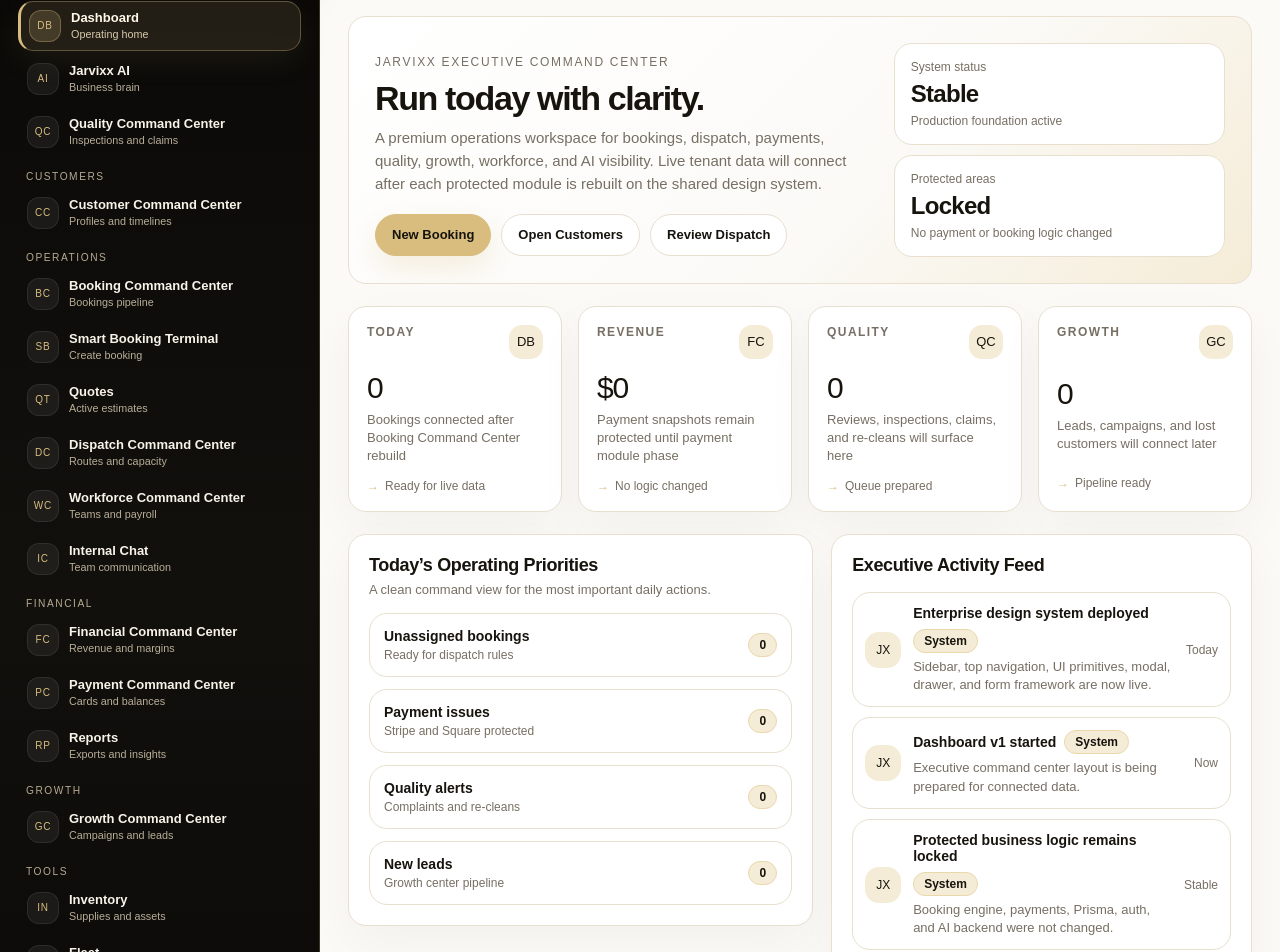
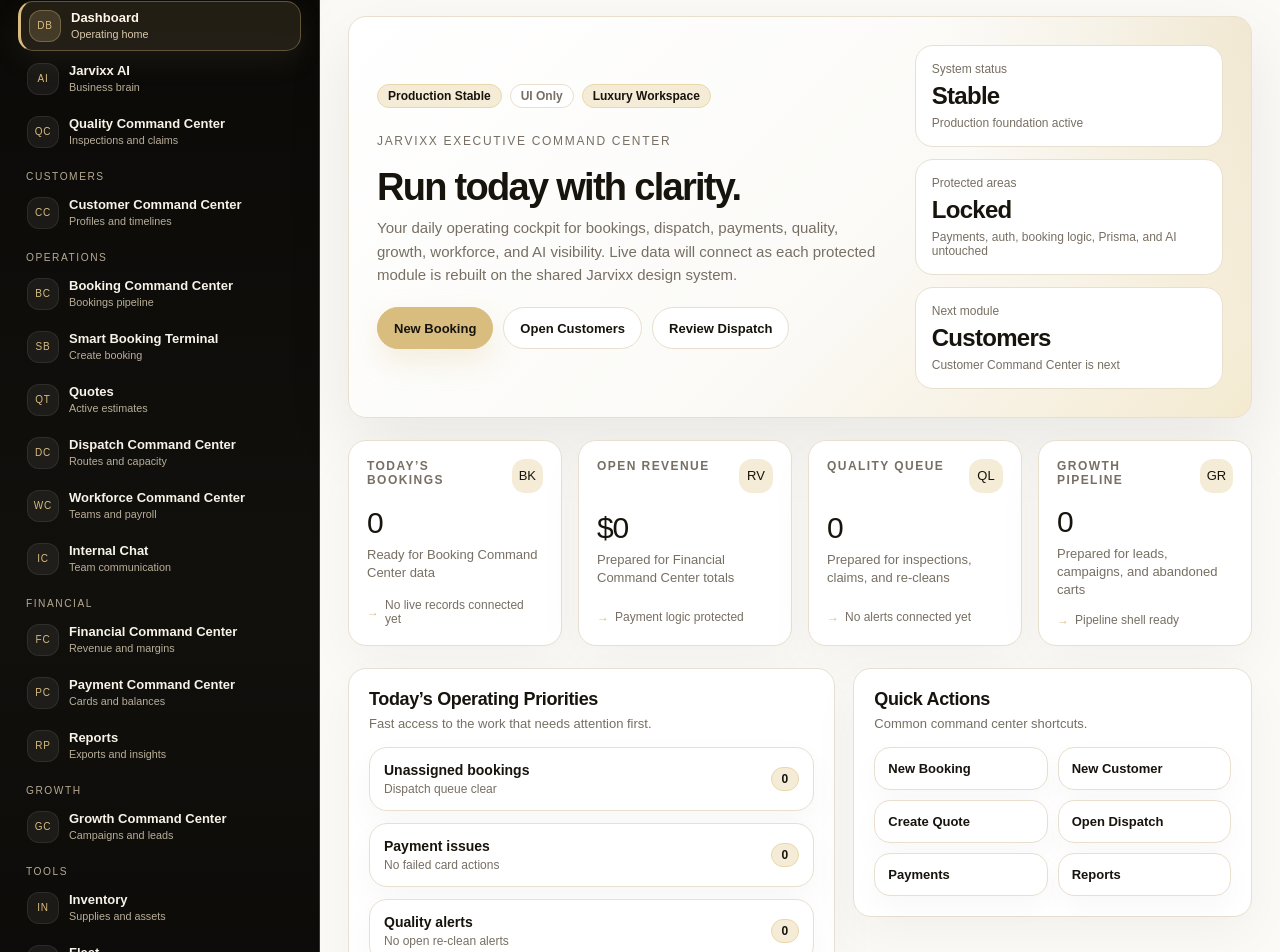
Before and after one commit to 360jarvis/JARVISV4, a Next.js app: page /app in a window 1280 px wide. Shown: the part 180-1132 px from the top of the page. Built offline with nearby package versions, Linux system fonts and the light colour scheme.

Commit message:
Dashboard v2 polish
Polishes the executive dashboard with stronger hero hierarchy, quick actions, operations board, and premium spacing. UI only; no protected business logic changes.

```diff
--- a/app/app/page.tsx
+++ b/app/app/page.tsx
@@ -2,16 +2,25 @@
 import { ActivityFeed, Badge, Button, Card, KpiCard, MetricGrid, StatCard } from '../../components/ui/index';
 
 const todayPriorities = [
-  { label: 'Unassigned bookings', value: '0', supportingText: 'Ready for dispatch rules' },
-  { label: 'Payment issues', value: '0', supportingText: 'Stripe and Square protected' },
-  { label: 'Quality alerts', value: '0', supportingText: 'Complaints and re-cleans' },
-  { label: 'New leads', value: '0', supportingText: 'Growth center pipeline' }
+  { label: 'Unassigned bookings', value: '0', supportingText: 'Dispatch queue clear', href: '/app/dispatch' },
+  { label: 'Payment issues', value: '0', supportingText: 'No failed card actions', href: '/app/payments' },
+  { label: 'Quality alerts', value: '0', supportingText: 'No open re-clean alerts', href: '/app/quality' },
+  { label: 'New leads', value: '0', supportingText: 'Growth queue ready', href: '/app/growth' }
+];
+
+const quickActions = [
+  { label: 'New Booking', href: '/app/bookings/new' },
+  { label: 'New Customer', href: '/app/customers' },
+  { label: 'Create Quote', href: '/app/quotes' },
+  { label: 'Open Dispatch', href: '/app/dispatch' },
+  { label: 'Payments', href: '/app/payments' },
+  { label: 'Reports', href: '/app/reports' }
 ];
 
 const activity = [
-  { id: '1', title: 'Enterprise design system deployed', detail: 'Sidebar, top navigation, UI primitives, modal, drawer, and form framework are now live.', time: 'Today', type: 'system' as const },
-  { id: '2', title: 'Dashboard v1 started', detail: 'Executive command center layout is being prepared for connected data.', time: 'Now', type: 'system' as const },
-  { id: '3', title: 'Protected business logic remains locked', detail: 'Booking engine, payments, Prisma, auth, and AI backend were not changed.', time: 'Stable', type: 'system' as const }
+  { id: '1', title: 'Dashboard command center upgraded', detail: 'Executive dashboard layout is now ready for connected module data.', time: 'Now', type: 'system' as const },
+  { id: '2', title: 'Navigation polish deployed', detail: 'Sidebar supports collapse behavior, active route state, and single page scrolling.', time: 'Today', type: 'system' as const },
+  { id: '3', title: 'Business logic remains protected', detail: 'Booking engine, payments, Prisma, auth, and AI backend were not changed.', time: 'Stable', type: 'system' as const }
 ];
 
 export default function AppDashboardPage() {
@@ -21,56 +30,85 @@
         <section
           className="lux-card"
           style={{
-            padding: 26,
+            padding: 28,
             display: 'grid',
-            gridTemplateColumns: '1.2fr 0.8fr',
-            gap: 22,
-            alignItems: 'center',
-            background: 'linear-gradient(135deg, #ffffff 0%, #fbfaf7 58%, #f5ecd7 100%)',
-            overflow: 'hidden'
+            gridTemplateColumns: '1.25fr 0.75fr',
+            gap: 24,
+            alignItems: 'stretch',
+            background: 'radial-gradient(circle at top right, rgba(216,189,127,0.24), transparent 32%), linear-gradient(135deg, #ffffff 0%, #fbfaf7 58%, #f4ead1 100%)',
+            overflow: 'hidden',
+            boxShadow: '0 26px 70px rgba(23,19,13,0.08)'
           }}
         >
-          <div>
+          <div style={{ display: 'grid', alignContent: 'center' }}>
+            <div style={{ display: 'flex', gap: 8, flexWrap: 'wrap', marginBottom: 14 }}>
+              <Badge tone="gold">Production Stable</Badge>
+              <Badge tone="neutral">UI Only</Badge>
+              <Badge tone="gold">Luxury Workspace</Badge>
+            </div>
             <p className="kicker">Jarvixx Executive Command Center</p>
-            <h2 style={{ margin: '8px 0 10px', fontSize: 34, letterSpacing: '-0.04em', lineHeight: 1.02 }}>Run today with clarity.</h2>
-            <p style={{ margin: 0, color: 'var(--jarvixx-muted)', fontSize: 15, lineHeight: 1.55, maxWidth: 700 }}>
-              A premium operations workspace for bookings, dispatch, payments, quality, growth, workforce, and AI visibility. Live tenant data will connect after each protected module is rebuilt on the shared design system.
+            <h2 style={{ margin: '8px 0 10px', fontSize: 38, letterSpacing: '-0.045em', lineHeight: 1 }}>Run today with clarity.</h2>
+            <p style={{ margin: 0, color: 'var(--jarvixx-muted)', fontSize: 15, lineHeight: 1.58, maxWidth: 760 }}>
+              Your daily operating cockpit for bookings, dispatch, payments, quality, growth, workforce, and AI visibility. Live data will connect as each protected module is rebuilt on the shared Jarvixx design system.
             </p>
-            <div style={{ display: 'flex', gap: 10, flexWrap: 'wrap', marginTop: 18 }}>
+            <div style={{ display: 'flex', gap: 10, flexWrap: 'wrap', marginTop: 20 }}>
               <Button href="/app/bookings/new">New Booking</Button>
               <Button href="/app/customers" variant="secondary">Open Customers</Button>
               <Button href="/app/dispatch" variant="secondary">Review Dispatch</Button>
             </div>
           </div>
-          <div style={{ display: 'grid', gap: 10 }}>
+          <div style={{ display: 'grid', gap: 12 }}>
             <StatCard label="System status" value="Stable" supportingText="Production foundation active" />
-            <StatCard label="Protected areas" value="Locked" supportingText="No payment or booking logic changed" />
+            <StatCard label="Protected areas" value="Locked" supportingText="Payments, auth, booking logic, Prisma, and AI untouched" />
+            <StatCard label="Next module" value="Customers" supportingText="Customer Command Center is next" />
           </div>
         </section>
 
         <MetricGrid>
-          <KpiCard label="Today" value="0" detail="Bookings connected after Booking Command Center rebuild" trend={{ label: 'Ready for live data', direction: 'flat' }} icon="DB" />
-          <KpiCard label="Revenue" value="$0" detail="Payment snapshots remain protected until payment module phase" trend={{ label: 'No logic changed', direction: 'flat' }} icon="FC" />
-          <KpiCard label="Quality" value="0" detail="Reviews, inspections, claims, and re-cleans will surface here" trend={{ label: 'Queue prepared', direction: 'flat' }} icon="QC" />
-          <KpiCard label="Growth" value="0" detail="Leads, campaigns, and lost customers will connect later" trend={{ label: 'Pipeline ready', direction: 'flat' }} icon="GC" />
+          <KpiCard label="Today’s Bookings" value="0" detail="Ready for Booking Command Center data" trend={{ label: 'No live records connected yet', direction: 'flat' }} icon="BK" />
+          <KpiCard label="Open Revenue" value="$0" detail="Prepared for Financial Command Center totals" trend={{ label: 'Payment logic protected', direction: 'flat' }} icon="RV" />
+          <KpiCard label="Quality Queue" value="0" detail="Prepared for inspections, claims, and re-cleans" trend={{ label: 'No alerts connected yet', direction: 'flat' }} icon="QL" />
+          <KpiCard label="Growth Pipeline" value="0" detail="Prepared for leads, campaigns, and abandoned carts" trend={{ label: 'Pipeline shell ready', direction: 'flat' }} icon="GR" />
         </MetricGrid>
 
-        <section style={{ display: 'grid', gridTemplateColumns: '1.05fr 0.95fr', gap: 18, alignItems: 'start' }}>
-          <Card title="Today’s Operating Priorities" subtitle="A clean command view for the most important daily actions.">
+        <section style={{ display: 'grid', gridTemplateColumns: '1.1fr 0.9fr', gap: 18, alignItems: 'start' }}>
+          <Card title="Today’s Operating Priorities" subtitle="Fast access to the work that needs attention first.">
             <div style={{ display: 'grid', gap: 12 }}>
               {todayPriorities.map((item) => (
-                <div key={item.label} style={{ display: 'grid', gridTemplateColumns: '1fr auto', gap: 12, alignItems: 'center', padding: 14, border: '1px solid var(--jarvixx-border)', borderRadius: 18, background: '#fff' }}>
+                <a key={item.label} href={item.href} style={{ display: 'grid', gridTemplateColumns: '1fr auto', gap: 12, alignItems: 'center', padding: 14, border: '1px solid var(--jarvixx-border)', borderRadius: 18, background: '#fff', color: 'inherit', boxShadow: '0 14px 36px rgba(23,19,13,0.035)' }}>
                   <div>
                     <div style={{ fontSize: 14, fontWeight: 700 }}>{item.label}</div>
                     <div style={{ color: 'var(--jarvixx-muted)', fontSize: 12, marginTop: 4 }}>{item.supportingText}</div>
                   </div>
                   <Badge tone="gold">{item.value}</Badge>
-                </div>
+                </a>
               ))}
             </div>
           </Card>
 
+          <Card title="Quick Actions" subtitle="Common command center shortcuts.">
+            <div style={{ display: 'grid', gridTemplateColumns: 'repeat(2, minmax(0, 1fr))', gap: 10 }}>
+              {quickActions.map((action) => (
+                <a key={action.label} href={action.href} style={{ border: '1px solid var(--jarvixx-border)', borderRadius: 16, background: '#fff', padding: 13, color: 'var(--jarvixx-ink)', fontSize: 13, fontWeight: 700, boxShadow: '0 12px 30px rgba(23,19,13,0.03)' }}>
+                  {action.label}
+                </a>
+              ))}
+            </div>
+          </Card>
+        </section>
+
+        <section style={{ display: 'grid', gridTemplateColumns: '0.9fr 1.1fr', gap: 18, alignItems: 'start' }}>
           <ActivityFeed title="Executive Activity Feed" items={activity} />
+          <Card title="Today’s Operations Board" subtitle="Prepared for live cleaning operations data.">
+            <div style={{ display: 'grid', gridTemplateColumns: 'repeat(3, minmax(0, 1fr))', gap: 10 }}>
+              <StatCard label="Arrivals" value="0" supportingText="Window tracking pending" />
+              <StatCard label="On the way" value="0" supportingText="Provider app pending" />
+              <StatCard label="Running late" value="0" supportingText="Dispatch alerts pending" />
+              <StatCard label="Clocked in" value="0" supportingText="Workforce app pending" />
+              <StatCard label="Completed" value="0" supportingText="Booking lifecycle pending" />
+              <StatCard label="Needs review" value="0" supportingText="Quality workflow pending" />
+            </div>
+          </Card>
         </section>
 
         <section style={{ display: 'grid', gridTemplateColumns: 'repeat(3, minmax(0, 1fr))', gap: 18 }}>
```
